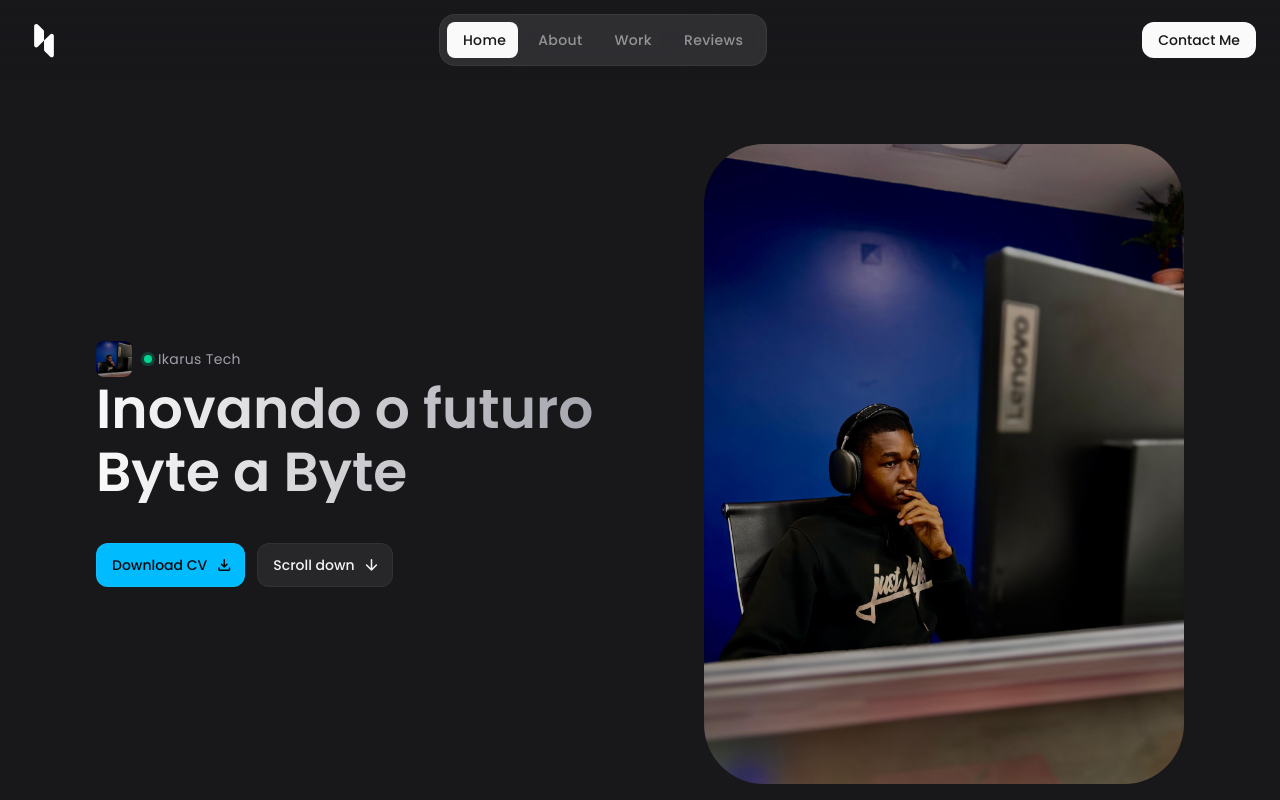
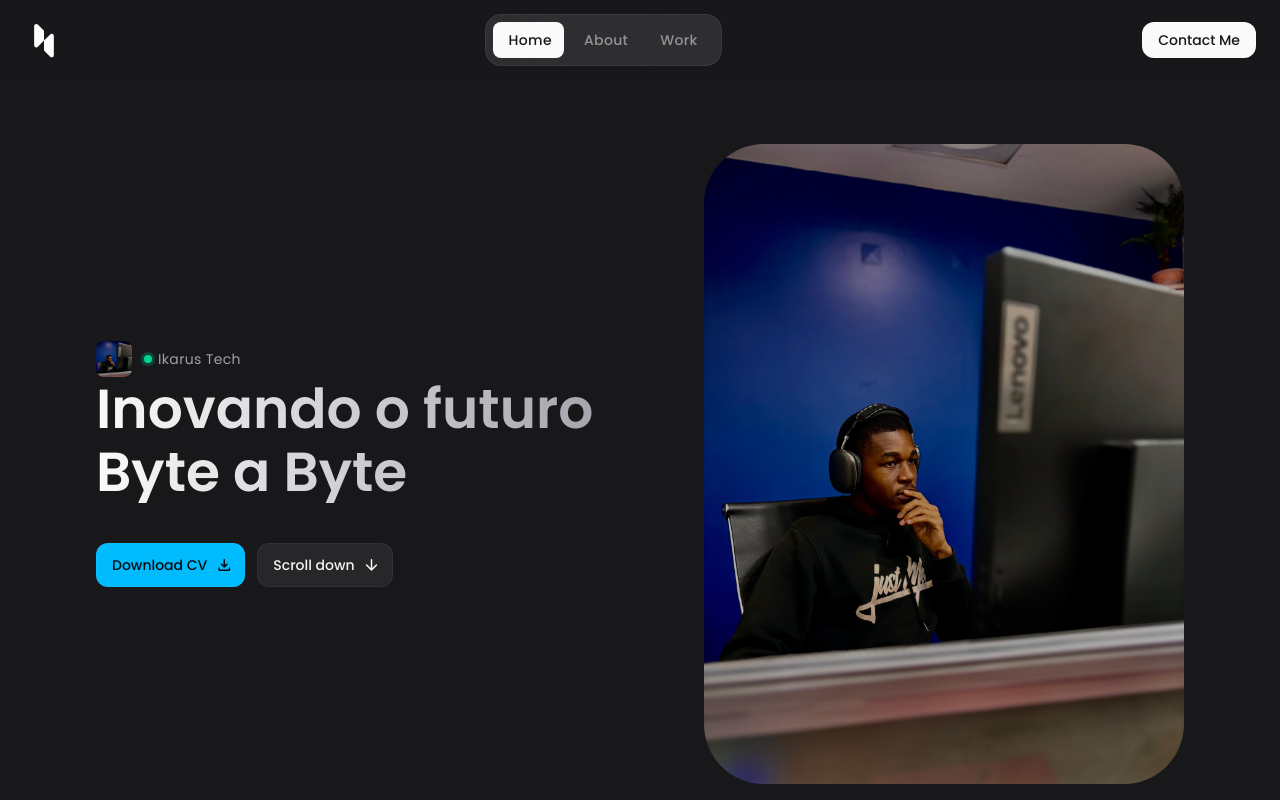
Before and after one commit to Kenneth-Uamusse/MyPortfolio, a React (Vite) app in the folder MyPortfolio/: page / in a window 1280 px wide. Shown: the top 800 px of the page. Built offline with nearby package versions, Linux system fonts and the light colour scheme; the HTML template or start-up script is replaced by a standard one.

Commit message:
Project refaturation v1.2.2

```diff
--- a/MyPortfolio/src/components/Navbar.jsx
+++ b/MyPortfolio/src/components/Navbar.jsx
@@ -46,11 +46,6 @@
       className: "nav-link",
     },
     {
-      label: "Reviews",
-      link: "#reviews",
-      className: "nav-link",
-    },
-    {
       label: "Contact",
       link: "#contact",
       className: "nav-link md:!hidden",
```
